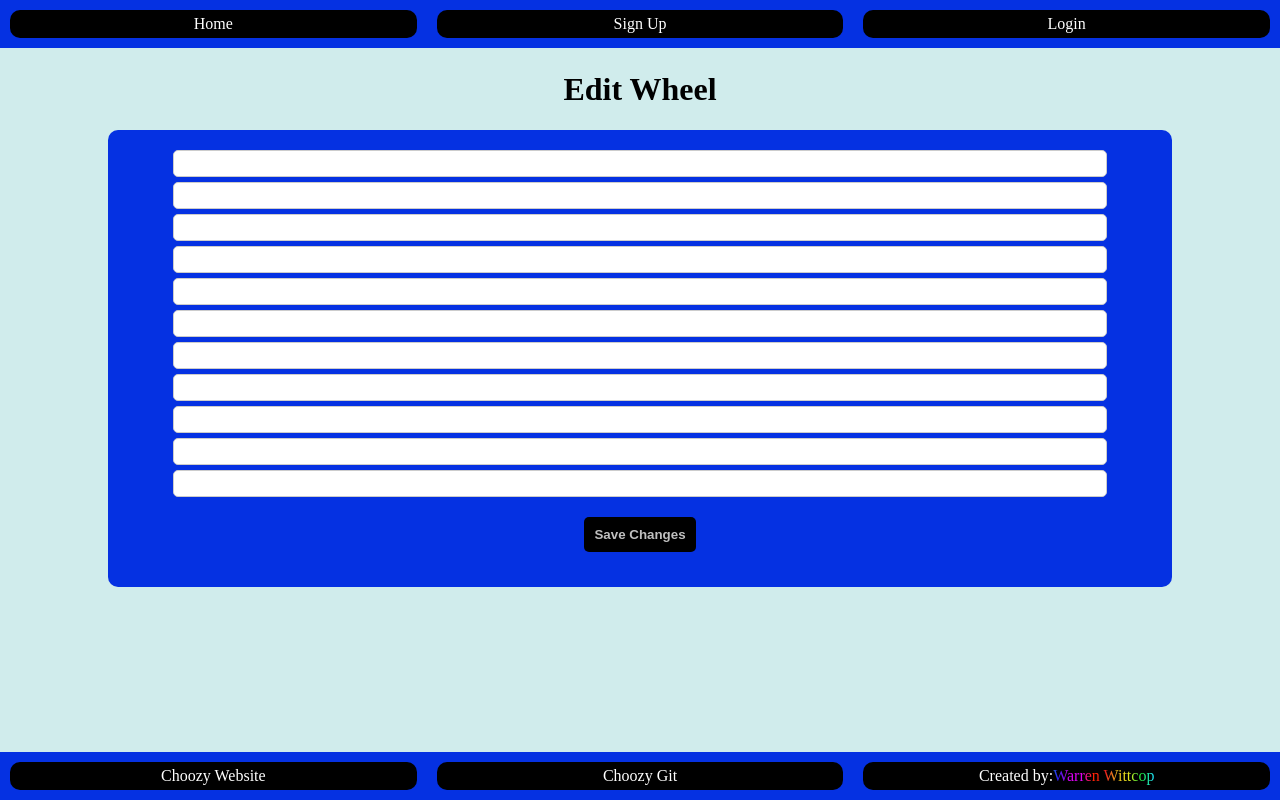
After one commit to WarrenWittcop/Choozy-Whirl, a Flask app: template templates/wheeledit.html in a window 1280 px wide. The commit adds this page. Run offline with Flask 3, Linux system fonts and the light colour scheme; the template is opened without the code that fills it, so the values that code supplies are empty; some libraries are stand-ins or nearby versions.

Commit message:
wheeledit added and styled

```diff
--- a/app.py
+++ b/app.py
@@ -128,6 +128,30 @@ def get_wheel_options():
     else:
         return jsonify(options=[]), 404
 
+# route for editing a wheel
+@app.route('/edit_wheel/<int:wheel_index>', methods=['GET', 'POST'])
+def edit_wheel(wheel_index):
+    if 'user_id' not in session:
+        return redirect(url_for('login'))
+
+    user_id = session['user_id']
+    user_collection = mongo.db.users
+    user = user_collection.find_one({'username': user_id})
+
+    user_wheels = user.get('wheels', [])
+    wheel = user_wheels[wheel_index]
+
+    if request.method == 'POST':
+        # Update the wheel details
+        wheel_name = request.form['wheel_name']
+        options = [option.strip() for option in request.form.getlist('options[]') if option.strip()]
+        user_wheels[wheel_index] = {'name': wheel_name, 'options': options}
+        user_collection.update_one({'username': user_id}, {'$set': {'wheels': user_wheels}})
+
+        return redirect(url_for('wheels'))
+
+    return render_template('wheeledit.html', wheel=wheel, wheel_index=wheel_index)
+
 @app.route('/delete_wheel/<int:wheel_index>', methods=['POST'])
 def delete_wheel(wheel_index):
     if 'user_id' not in session:
--- a/static/styles.css
+++ b/static/styles.css
@@ -1,3 +1,5 @@
+/* main styles */
+
 body, html {
     margin: 0;
     padding: 0;
@@ -114,7 +116,7 @@ body, html {
       }
   }
 
-  /* Additional styles for specific pages */
+  /* Additional styles */
 
   .welcome-text {
       font-size: 1.5em;
@@ -229,7 +231,7 @@ body, html {
 
   .action-buttons {
       display: flex;
-      justify-content: center; /* Center horizontally */
+      justify-content: center;
       margin-top: 10px;
   }
 
@@ -290,6 +292,7 @@ body, html {
       padding: 5px 10px;
       cursor: pointer;
       border-radius: 5px;
+      text-decoration: none;
   }
 
   .action-button:hover {
@@ -317,3 +320,42 @@ body, html {
 .create-button:hover {
     background-color: #0da6d9;
 }
+
+/* wheel edit page */
+.edit-wheel-container {
+    background-color: #0531e2;
+    color: #fff;
+    padding: 20px;
+    border-radius: 10px;
+    margin-top: 20px;
+    max-width: 80%;
+    margin-left: auto;
+    margin-right: auto;
+}
+
+.edit-wheel-container label {
+    display: block;
+}
+
+.edit-wheel-container input[type="text"] {
+    width: 90%;
+    padding: 5px;
+    border: 1px solid #ccc;
+    border-radius: 5px;
+    margin-bottom: 5px;
+}
+
+.edit-wheel-container button {
+    background-color: black;
+    color: silver;
+    padding: 10px;
+    margin-top: 15px;
+    border: none;
+    border-radius: 5px;
+    cursor: pointer;
+    transition: background-color 0.3s;
+}
+
+.edit-wheel-container button:hover {
+    background-color: #333;
+}
--- /dev/null
+++ b/templates/wheeledit.html
@@ -0,0 +1,23 @@
+{% extends 'base.html' %}
+
+{% block title %}Edit Wheel{% endblock %}
+
+{% block body %}
+<div class="words" style="padding-top: 50px;">
+    <h1>Edit Wheel</h1>
+
+    <div class="edit-wheel-container">
+        <form method="post" action="{{ url_for('wheels') }}" class="wheel-form">
+            <input type="hidden" name="action" value="update">
+            <input type="hidden" name="wheel_index" value="{{ wheel_index }}">
+            <input type="text" name="wheel_name" value="{{ wheel.name }}" required><br>
+
+            {% for i in range(10) %}
+                <input type="text" name="options[]" value="{% if wheel.options[i] %}{{ wheel.options[i] }}{% endif %}" required><br>
+            {% endfor %}
+
+            <button type="submit" class="margin-bot2 create-button">Save Changes</button>
+        </form>
+    </div>
+</div>
+{% endblock %}
```
Also changed, not shown: templates/wheels.html (+5 -21 lines).
